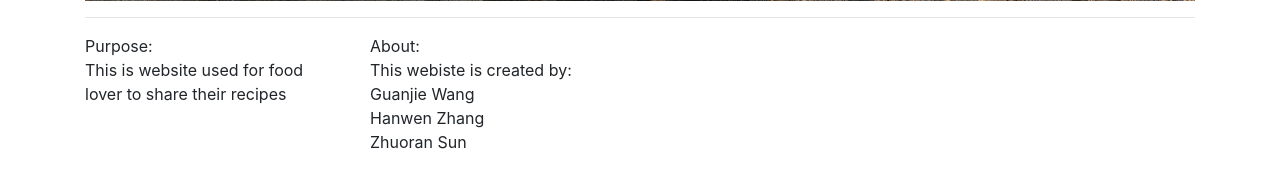
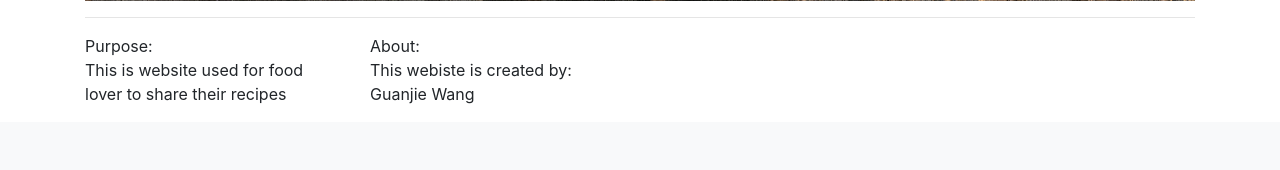
Before and after one commit to TheBananaWolf/Foodlover-AWS, a Flask app: page / in a window 1280 px wide. Shown: the part 795-965 px from the top of the page. After the commit the page ends 899 px from the top, so only its background shows below. Run offline with Flask 2, Linux system fonts and the light colour scheme; parts of the project's set-up code (start-up, migrations or seed data) failed here and were passed over.

Commit message:
Update main.html

```diff
--- a/templates/main.html
+++ b/templates/main.html
@@ -91,7 +91,7 @@
          Purpose:<br/>
          This is website used for food lover to share their recipes</p>
       <p class="col-3 float-left">
-        About:<br/>This webiste is created by: <br/>Guanjie Wang<br/>Hanwen Zhang<br/>Zhuoran Sun</p>
+        About:<br/>This webiste is created by: <br/>Guanjie Wang</p>
     </div>
   </footer>
 
```
